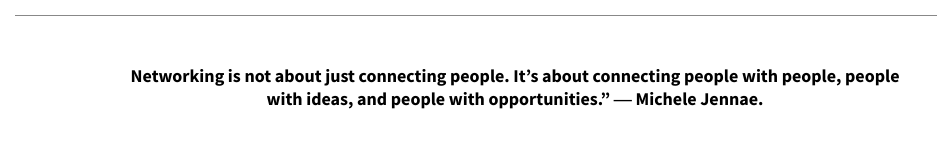
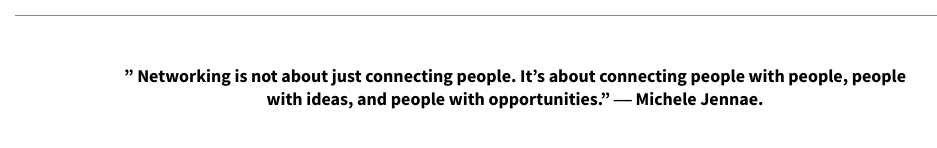
Before and after one commit to Programming-in-Team/Learning, a plain HTML site: page index_ENE.html in a window 1280 px wide. Shown: the part 1743-1891 px from the top of the page, without its empty margins (125-1062 px from the left). Drawn offline with Linux system fonts and the light colour scheme.

Commit message:
Update index_ENE.html

```diff
--- a/index_ENE.html
+++ b/index_ENE.html
@@ -217,7 +217,7 @@
     <section>
       <div>
         <div class="office-hours">
-          <h4 class="subheader">Networking is not about just connecting people. It’s about connecting people with people, people with ideas, and people with opportunities.” ― Michele Jennae.</h4>
+          <h4 class="subheader">” Networking is not about just connecting people. It’s about connecting people with people, people with ideas, and people with opportunities.” ― Michele Jennae.</h4>
 
         </div>
       </div>
```
